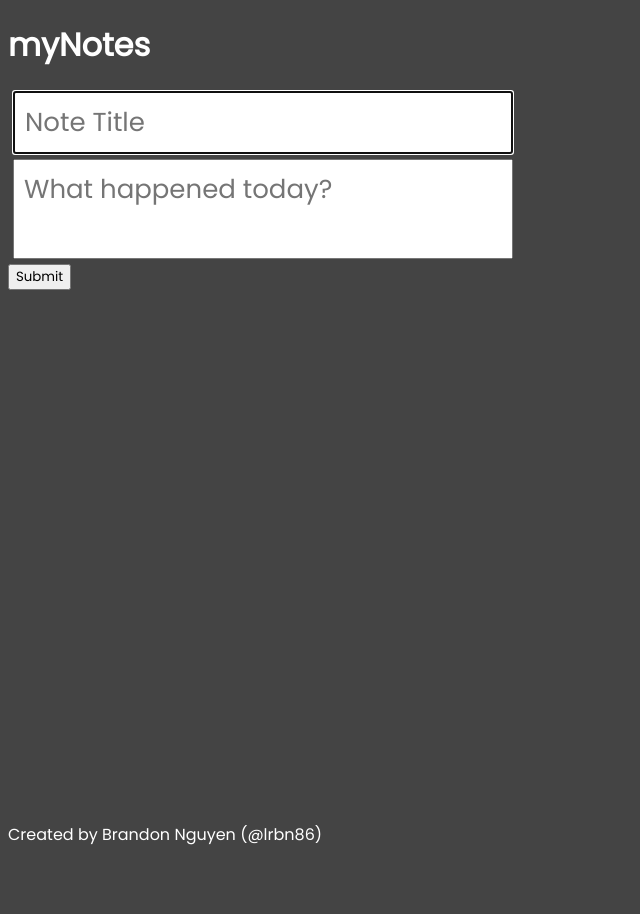
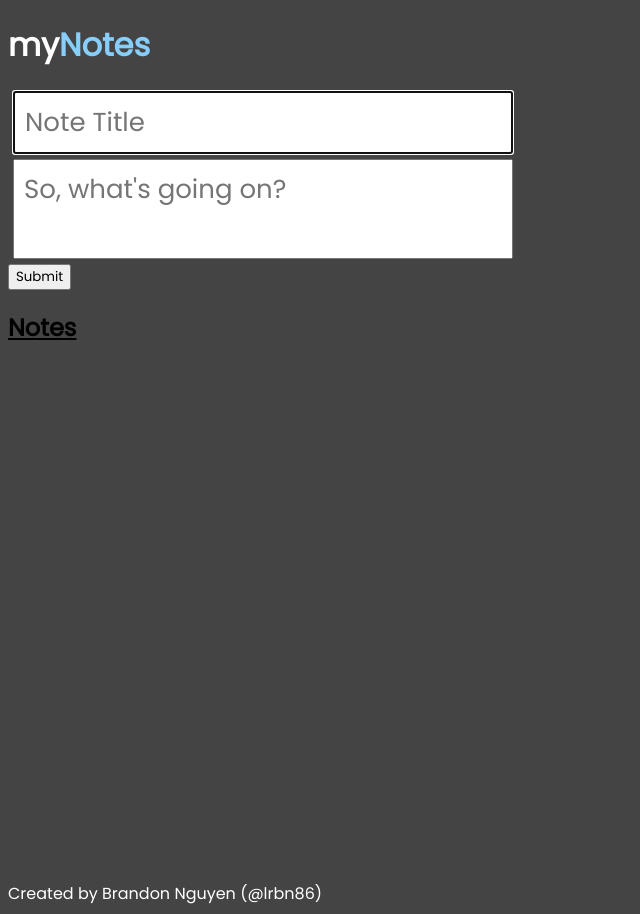
Before and after one commit to lrbn86/myNotes, a plain HTML site: page index.html in a window 1280 px wide. Shown: the whole page, without its empty margins (0-640 px from the left). Before the commit the page ends 855 px from the top, so only its background shows below. Drawn offline with Linux system fonts and the light colour scheme.

Commit message:
Inline style header title and organize some html elements around

```diff
--- a/index.html
+++ b/index.html
@@ -6,16 +6,17 @@
   </head>
   <body>
     <header>
-      <h1>myNotes</h1>
+      <h1>my<span style="color: lightskyblue;">Notes</span></h1>
     </header>
     <main>
       <section>
         <div id="noteForm">
           <input id="noteTitle" type="text" placeholder="Note Title" />
-          <textarea id="noteBody" placeholder="What happened today?"></textarea>
+          <textarea id="noteBody" placeholder="So, what's going on?"></textarea>
           <input id="submitBtn" type="button" value="Submit" />
         </div>
-        <div>
+        <div id="noteList">
+          <h1><u>Notes</u></h1>
           <ul id="notes"></ul>
         </div>
       </section>
```
